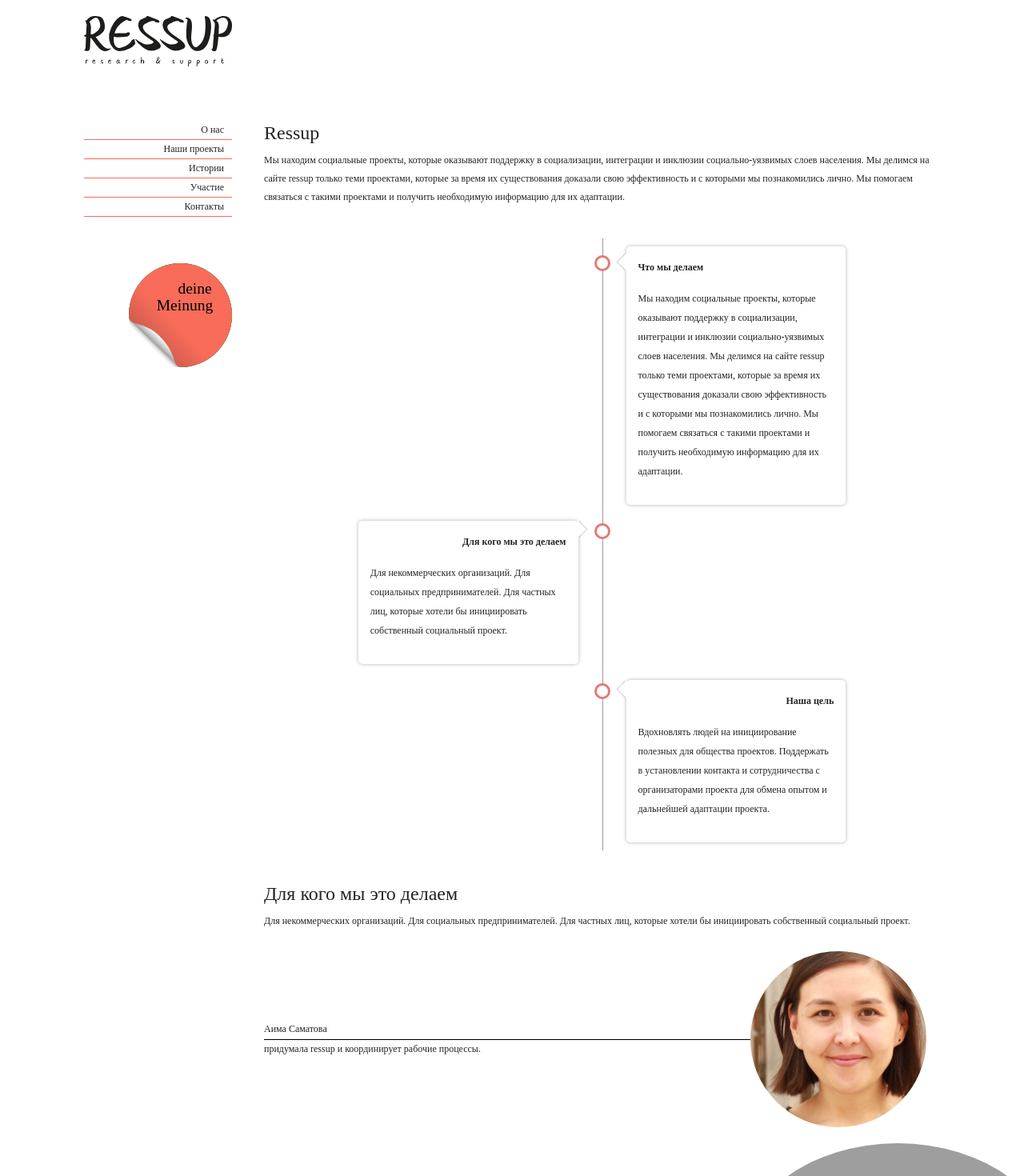
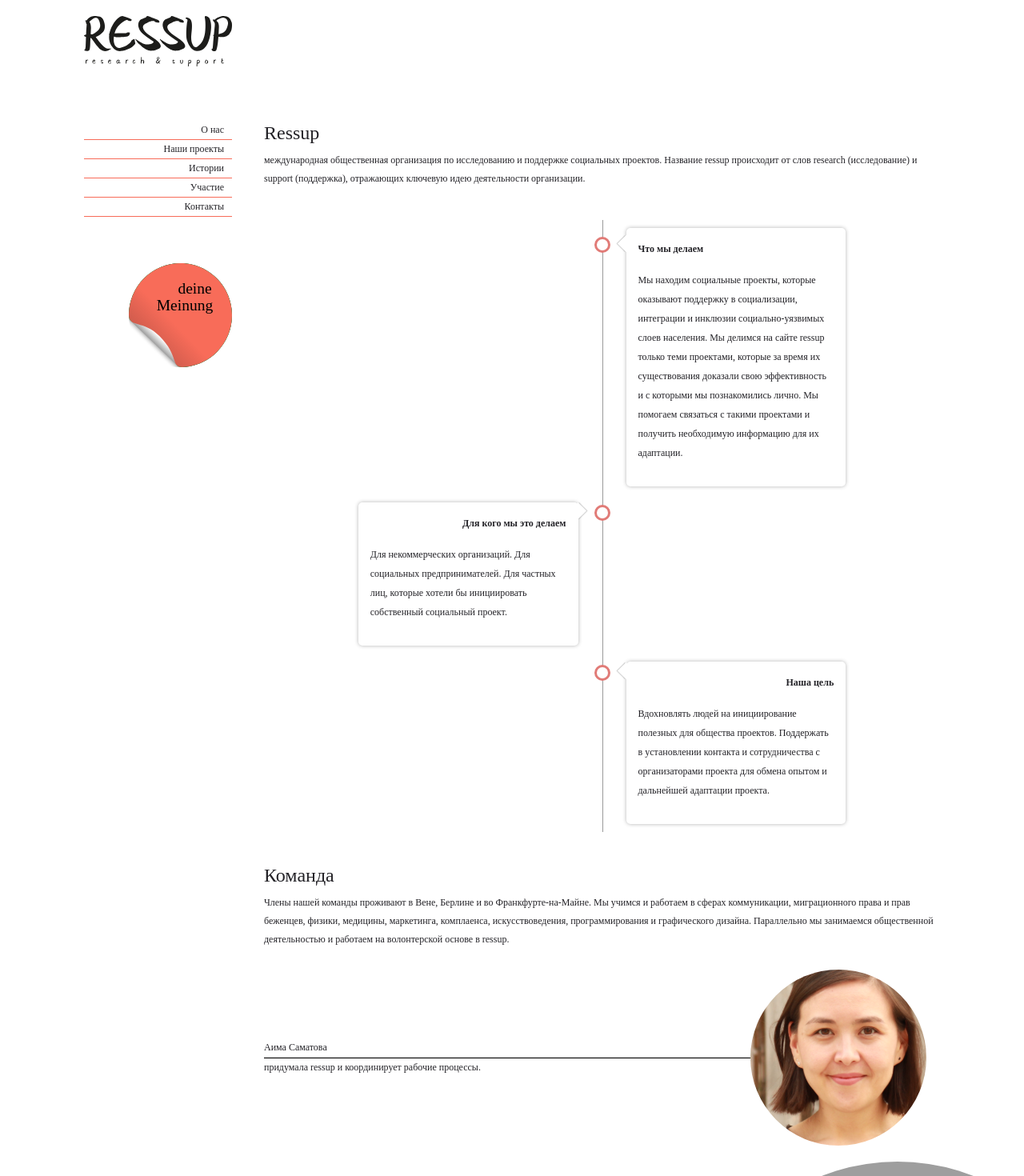
Before and after one commit to AzatOmarov/ressup, a React (Create React App) app: page /about in a window 1280 px wide. Shown: the top 1470 px of the page at 80% size. Built offline with nearby package versions, Linux system fonts and the light colour scheme; grey boxes are pictures that could not be loaded.

Commit message:
Change content of about page and chnage Paragraph.jsx

```diff
--- a/src/assets/styles/_navigation.scss
+++ b/src/assets/styles/_navigation.scss
@@ -88,6 +88,7 @@
       }
       a:hover {
         border-bottom: 1px solid #F86C59;
+        cursor: pointer;
       }
     }
     // .navigation-child{
--- a/src/component/about-us-paragraph/index.jsx
+++ b/src/component/about-us-paragraph/index.jsx
@@ -1,10 +1,10 @@
 import React from 'react';
 
 
-const Paragraph = ({ data }) => (
+const Paragraph = ({ title, description }) => (
   <>
-    <h4>{data.title}</h4>
-    <p>{data.text}</p>
+    <h4>{title}</h4>
+    <p>{description}</p>
   </>
 );
 
--- a/src/container/about/About.jsx
+++ b/src/container/about/About.jsx
@@ -1,4 +1,4 @@
-import React, { Fragment } from 'react';
+import React from 'react';
 import Timeline from '../time-line/TimeLine';
 import data from '../../staticData/aboutUs';
 import teamMembers from '../../staticData/teamMembers';
@@ -10,13 +10,15 @@ function About() {
   const team = teamMembers.map((member, index) => (
     <TeamMember member={member} />
   ));
+  const { title, description } = data.ressup;
+  const { title: teamTitle, text: teamDescription } = data.team;
   return (
     <>
       <div className="about">
         <section>
-          <Paragraph data={data.ressup} />
+          <Paragraph title={title} description={description} />
           <Timeline />
-          <Paragraph data={data.team} />
+          <Paragraph title={teamTitle} description={teamDescription} />
         </section>
         <section className="team-members">
           {team}
--- a/src/staticData/aboutUs.js
+++ b/src/staticData/aboutUs.js
@@ -1,11 +1,14 @@
 const data = {
+
+
   ressup: {
     title: 'Ressup',
+    description: 'международная общественная организация по исследованию и поддержке социальных проектов. Название ressup происходит от слов research (исследование) и support (поддержка), отражающих ключевую идею деятельности организации.',
     text: 'Мы находим социальные проекты, которые оказывают поддержку в социализации, интеграции и инклюзии социально-уязвимых слоев населения. Мы делимся на сайте ressup только теми проектами, которые за время их существования доказали свою эффективность и с которыми мы познакомились лично. Мы помогаем связаться с такими проектами и получить необходимую информацию для их адаптации.',
   },
   team: {
-    title: 'Для кого мы это делаем',
-    text: 'Для некоммерческих организаций. Для социальных предпринимателей. Для частных лиц, которые хотели бы инициировать собственный социальный проект.',
+    title: 'Команда',
+    text: 'Члены нашей команды проживают в Вене, Берлине и во Франкфурте-на-Майне. Мы учимся и работаем в сферах коммуникации, миграционного права и прав беженцев, физики, медицины, маркетинга, комплаенса, искусствоведения, программирования и графического дизайна. Параллельно мы занимаемся общественной деятельностью и работаем на волонтерской основе в ressup.',
   },
 };
 export default data;
```
